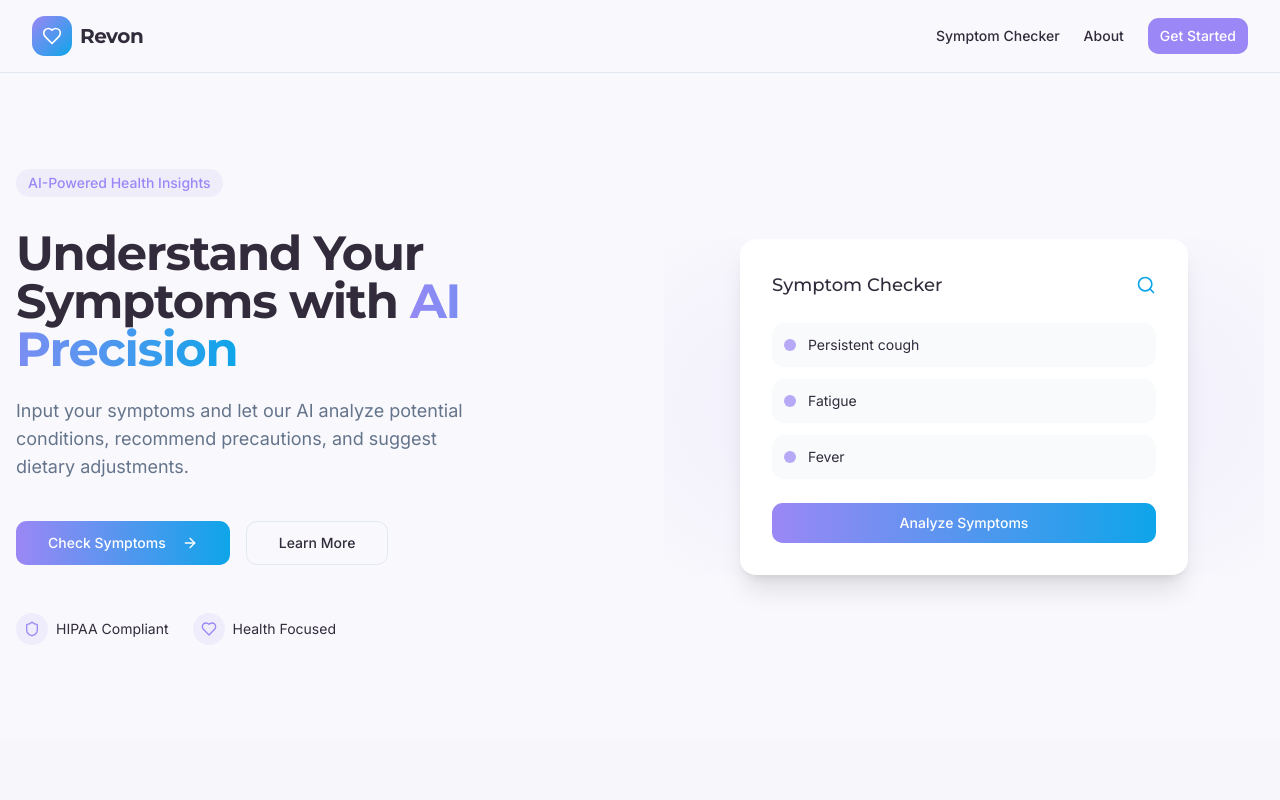
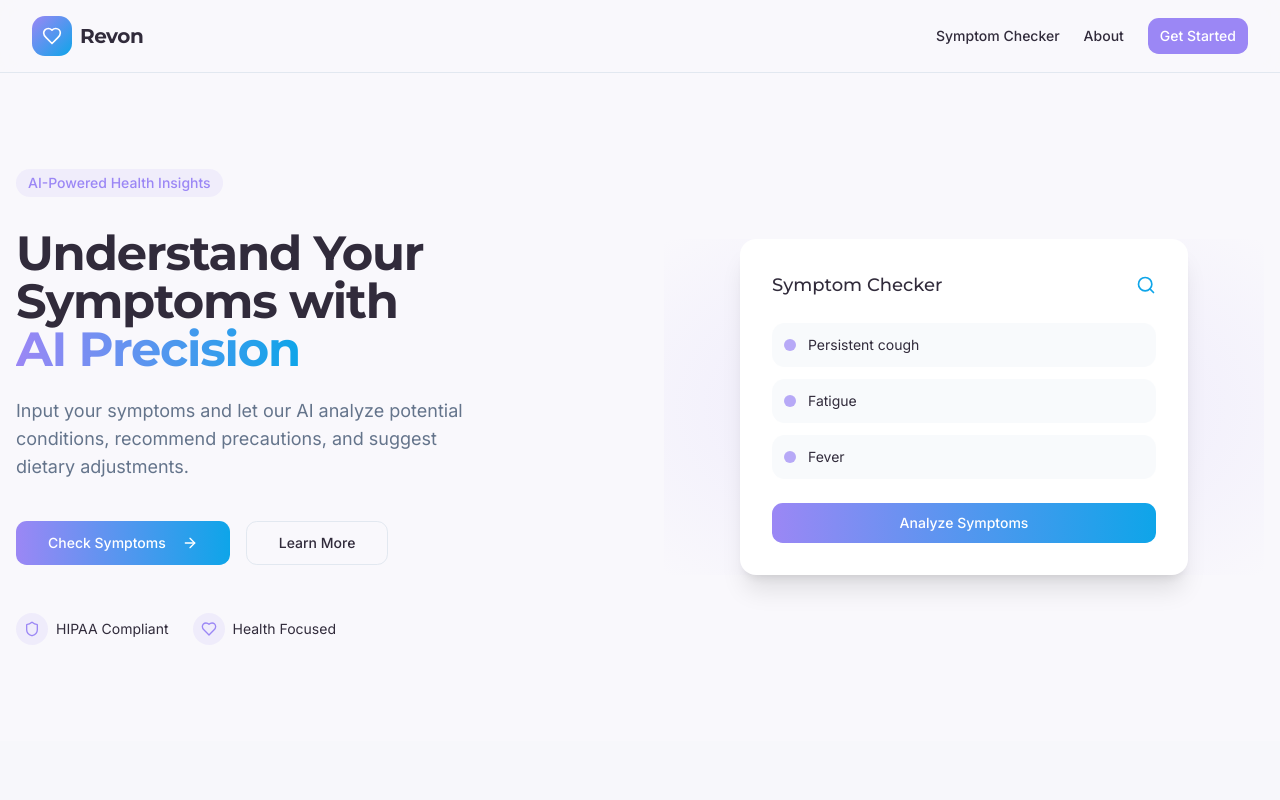
Before and after one commit to Rxm46/revon, a React (Vite) app: page / in a window 1280 px wide. Shown: the top 800 px of the page. Built offline with nearby package versions, Linux system fonts and the light colour scheme.

Commit message:
Fix: Animate AI Precision text
Animate the "AI Precision" text in the HeroSection to improve visual appeal.

```diff
--- a/src/components/home/HeroSection.tsx
+++ b/src/components/home/HeroSection.tsx
@@ -15,7 +15,7 @@ const HeroSection = () => {
 
             <h1 className="text-4xl md:text-5xl font-bold tracking-tight leading-tight">
               Understand Your Symptoms with
-              <span className="bg-clip-text text-transparent bg-gradient-to-r from-revon-primary to-revon-accent"> AI Precision</span>
+              <span className="bg-clip-text text-transparent bg-gradient-to-r from-revon-primary to-revon-accent inline-block transition-transform duration-500 hover:scale-105 hover:translate-x-1"> AI Precision</span>
             </h1>
 
             <p className="text-lg text-muted-foreground max-w-md">
```
